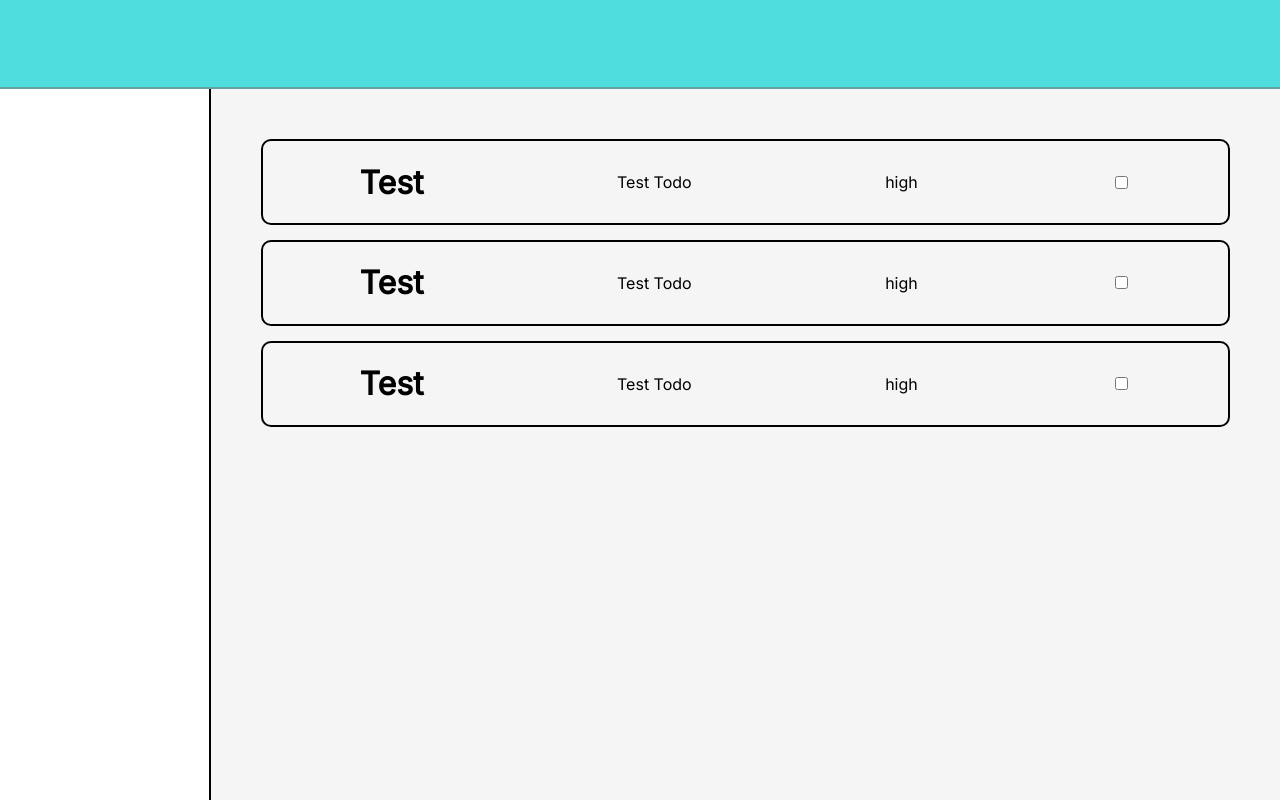
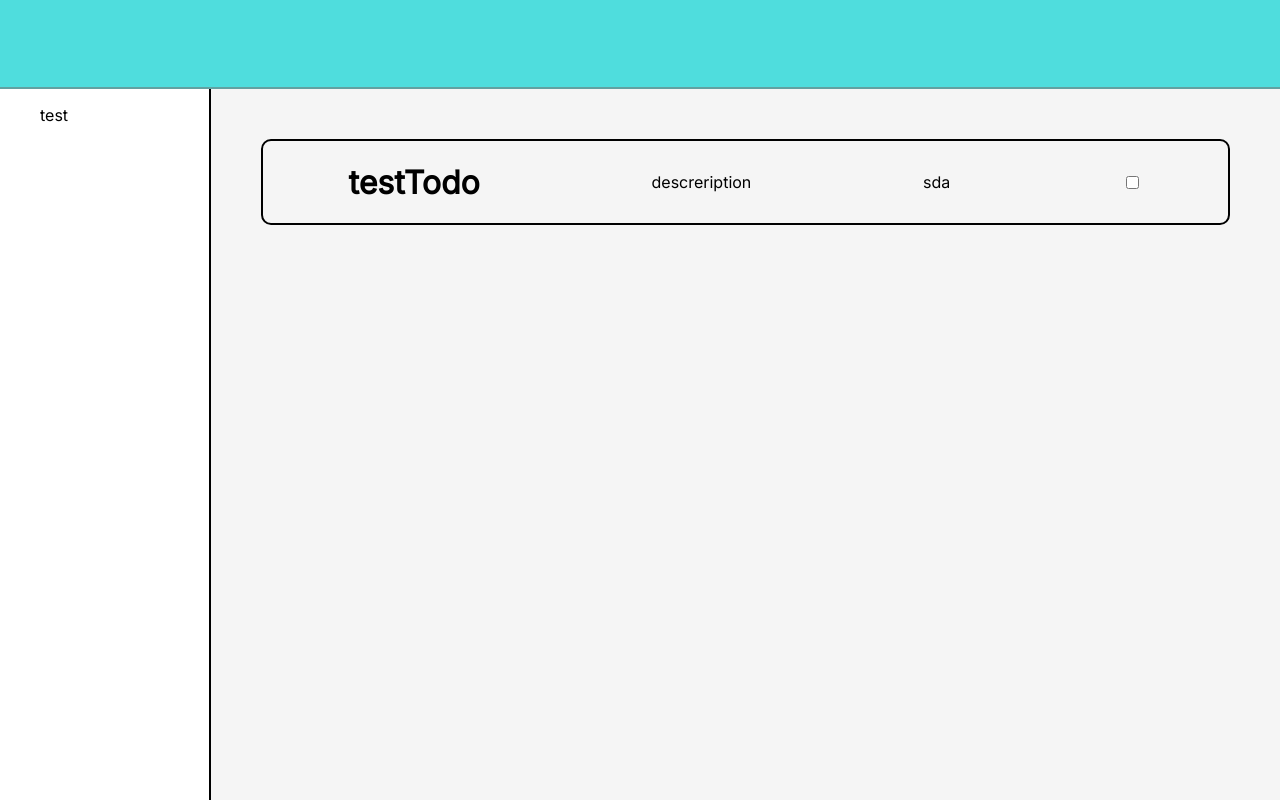
Before and after one commit to Orsenfells/todo2022, a website built with webpack: page dist/index.html in a window 1280 px wide. Built offline with nearby package versions, Linux system fonts and the light colour scheme.

Commit message:
data sharing between project controller and dom-controller

```diff
--- a/src/todo.js
+++ b/src/create-todo.js
@@ -1,6 +1,6 @@
 import './styles/todo.css';
 
-let todo = (data) => {
+let createTodo = (data) => {
     let todo = document.createElement('div');
     let title = document.createElement('h1');
     let description = document.createElement('p');
@@ -19,4 +19,4 @@ let todo = (data) => {
     return todo
 }
 
-export default todo
+export default createTodo
--- /dev/null
+++ b/src/dom-controller.js
@@ -0,0 +1,38 @@
+import './styles/index.css'
+import createTodoContainer from "./todo-container";
+import createTodo from './create-todo'
+import header from "./header";
+import loadSidebar from "./sidebar";
+let domController = () => {
+    let todoContainer = createTodoContainer()
+    let projects
+    let sidebar = loadSidebar()
+    let initialLoad = () => {
+        let page = document.querySelector('.content');
+        let main = document.createElement('main');
+
+
+        page.appendChild(header());
+        page.appendChild(main)
+        main.appendChild(sidebar.getSidebar());
+        main.appendChild(todoContainer.getContainer())
+    }
+    let handleProjectData = (data) => {
+        console.log(data)
+        sidebar.updateSidebar(data.project)
+        if(data.active) {
+            data.todos.forEach(todo => {
+                todoContainer.appendToContainer(createTodo(todo))
+            })
+        }
+    }
+    let render = (data) => {
+        data.forEach(project => handleProjectData(project))
+        // sidebar.updateSidebar(data.projects)
+    }
+
+
+    return {initialLoad, render}
+}
+
+export default domController
--- a/src/index.js
+++ b/src/index.js
@@ -1,21 +1,21 @@
-import header from "./header";
-import sidebar from "./sidebar";
-import './styles/index.css'
-import todoContainer from "./todo-container";
-import todo from './todo'
-let page = document.querySelector('.content');
-let main = document.createElement('main');
-let defaultContainer = todoContainer()
-let testData = {
-    title: 'Test',
-    description: 'Test Todo',
-    priority: 'high',
+import domController from "./dom-controller";
+import projectController from "./project-controller"
+let dom = domController()
+let project = projectController()
+dom.initialLoad()
+dom.render(project.getData())
+// console.log(data)
+// console.log(dom)
 
-}
-page.appendChild(header());
-page.appendChild(main)
-main.appendChild(sidebar());
-main.appendChild(defaultContainer.getContainer())
-defaultContainer.appendToContainer(todo(testData))
-defaultContainer.appendToContainer(todo(testData))
-defaultContainer.appendToContainer(todo(testData))
+
+
+// import './styles/index.css'
+// import todoContainer from "./todo-container";
+// import createTodo from './create-todo'
+// let page = document.querySelector('.content');
+// let main = document.createElement('main');
+// let defaultContainer = todoContainer()
+
+// page.appendChild(header());
+// page.appendChild(main)
+// main.appendChild(sidebar());
--- /dev/null
+++ b/src/project-controller.js
@@ -0,0 +1,46 @@
+// import projectData from './project-data'
+
+
+let projectData = (() => {
+    let projects = [{
+        project: 'test',
+        active: true,
+        todos: [{
+            title: 'testTodo',
+            description: 'descreription',
+            priority: 'sda',
+        }]
+    }];
+
+    let getProjects = () => projects;
+
+    let addProject = (project) => projects.push(project)
+
+    return {getProjects, addProject}
+})()
+
+let projectController = () => {
+
+
+    let data = {projects: projectData.getProjects()}
+    // console.log(projectData.getProjects())
+    // projectData.addProject({})
+    // console.log(projectData.getProjects())
+
+    let getData = () => projectData.getProjects()
+    console.log(projectData.getProjects())
+    return {getData}
+}
+
+[
+    {
+        project: 'test',
+        active: false,
+        todos: [{
+            title: 'testTodo',
+            description: 'descreription',
+            priority: 'sda',
+        }]
+    }
+]
+export default projectController
--- /dev/null
+++ b/src/project-data.js
@@ -0,0 +1,12 @@
+
+let projectData = () => {
+    let projects = [];
+
+    let getProjects = () => projects;
+
+    let addProject = (project) => projects.push(project)
+
+    return {getProjects, addProject}
+}
+
+export default projectData
--- a/src/sidebar.js
+++ b/src/sidebar.js
@@ -2,9 +2,28 @@ import './styles/sidebar.css'
 
 let sidebar = function() {
     let sidebar = document.createElement('div')
+    let projectList = document.createElement('ul')
+    sidebar.appendChild(projectList)
     sidebar.className = 'sidebar'
 
-    return sidebar
+    let createProject = (project) => {
+        let div = document.createElement('li');
+        div.textContent = project;
+        projectList.appendChild(div)
+
+    }
+
+    let updateSidebar = (project) => {
+
+            createProject(project)
+
+        // createProject('projects[0]')
+    }
+
+
+    const getSidebar = () => sidebar
+
+    return {getSidebar, updateSidebar}
 }
 
 export default sidebar
--- a/src/styles/sidebar.css
+++ b/src/styles/sidebar.css
@@ -3,3 +3,7 @@
     width: 20%;
     height: 100%;
 }
+.sidebar ul li{
+    margin: 10px 0;
+    list-style: none;
+}
```
Also changed, not shown: 1 other file.
